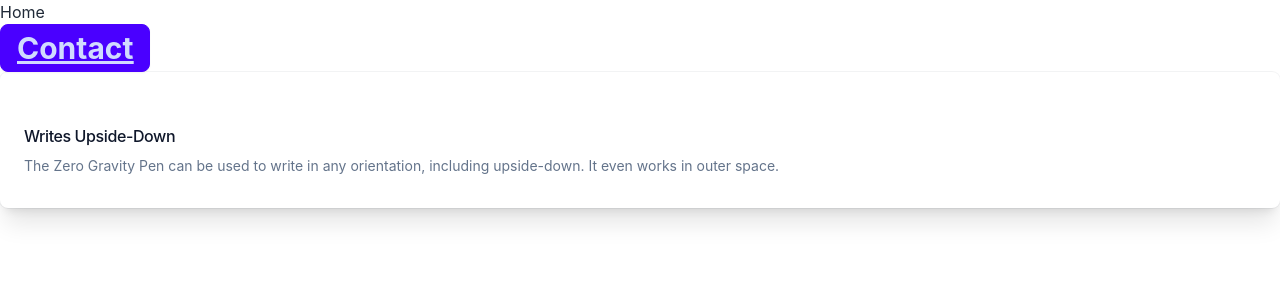
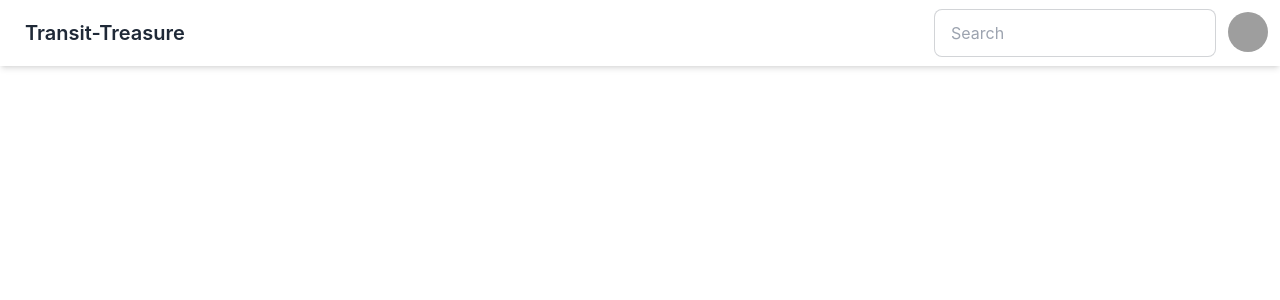
Before and after one commit to GeFF-Git/react-demo-app, a React (Create React App) app: page / in a window 1280 px wide. Shown: the top 300 px of the page. Built offline with nearby package versions, Linux system fonts and the light colour scheme; grey boxes are pictures that could not be loaded.

Commit message:
sass anf folder structure changes

```diff
--- a/package.json
+++ b/package.json
@@ -10,6 +10,7 @@
     "react-dom": "^18.3.1",
     "react-router-dom": "^6.23.1",
     "react-scripts": "5.0.1",
+    "sass": "^1.77.2",
     "web-vitals": "^2.1.4"
   },
   "scripts": {
--- a/src/App.js
+++ b/src/App.js
@@ -1,6 +1,6 @@
 import "./App.css";
-import Layout from "./pages/Layout";
-import { BrowserRouter, Route, Routes,MemoryRouter } from "react-router-dom";
+import Layout from "./pages/Layout/Layout";
+import { BrowserRouter, Route, Routes,MemoryRouter,Outlet } from "react-router-dom";
 import Home from "./pages/Home";
 import Contact from "./pages/Contact";
 
@@ -11,6 +11,7 @@ function App() {
         <Route path="" element={<Home></Home>}></Route>
         {/* <Route path="" element></Route> */}
         <Route path="/contact" element={<Contact></Contact>}></Route>
+        {/* <Route path="/header" element={<Header></Header>}></Route> */}
       </Routes>
       <Layout></Layout>
     </BrowserRouter>
--- a/src/pages/Footer.Js
+++ /dev/null
@@ -1,7 +0,0 @@
-import React from 'react'
-
-export default function Footer() {
-  return (
-    <div>Footer</div>
-  )
-}
--- a/src/pages/Header.js
+++ /dev/null
@@ -1,7 +0,0 @@
-import React from 'react'
-
-export default function Header() {
-  return (
-    <div>Header</div>
-  )
-}
--- /dev/null
+++ b/src/pages/Header/Header.js
@@ -0,0 +1,36 @@
+import React from 'react';
+import { Link } from 'react-router-dom';
+
+export default function Header() {
+  return (
+    <>
+<div className="navbar bg-base-100 shadow-md">
+  <div className="flex-1">
+    <a className="btn btn-ghost text-xl">Transit-Treasure</a>
+  </div>
+  <div className="flex-none gap-2">
+    <div className="form-control">
+      <input type="text" placeholder="Search" className="input input-bordered w-24 md:w-auto" />
+    </div>
+    <div className="dropdown dropdown-end">
+      <div tabIndex={0} role="button" className="btn btn-ghost btn-circle avatar">
+        <div className="w-10 rounded-full">
+          <img alt="Tailwind CSS Navbar component" src="https://img.daisyui.com/images/stock/photo-1534528741775-53994a69daeb.jpg" />
+        </div>
+      </div>
+      <ul tabIndex={0} className="mt-3 z-[1] p-2 shadow menu menu-sm dropdown-content bg-base-100 rounded-box w-52">
+        <li>
+          <a className="justify-between">
+            Profile
+            <span className="badge">New</span>
+          </a>
+        </li>
+        <li><a>Settings</a></li>
+        <li><a>Logout</a></li>
+      </ul>
+    </div>
+  </div>
+</div>
+    </>
+  )
+}
--- a/src/pages/Home.js
+++ b/src/pages/Home.js
@@ -1,23 +1,13 @@
 import React from 'react'
 import { Link } from 'react-router-dom'
+import Header from './Header/Header'
 // import Contact from './Contact'
 
 export default function Home() {
   return (
     <>
-    <div>Home</div>
-    <button className='btn btn-primary text-3xl font-bold underline'> <Link to='/contact'>Contact</Link></button>
-    <div class="bg-white dark:bg-slate-800 rounded-lg px-6 py-8 ring-1 ring-slate-900/5 shadow-xl">
-  {/* <div>
-    <span class="inline-flex items-center justify-center p-2 bg-indigo-500 rounded-md shadow-lg">
-      <svg class="h-6 w-6 text-white" xmlns="http://www.w3.org/2000/svg" fill="none" viewBox="0 0 24 24" stroke="currentColor" aria-hidden="true"><!-- ... --></svg>
-    </span>
-  </div> */}
-  <h3 class="text-slate-900 dark:text-white mt-5 text-base font-medium tracking-tight">Writes Upside-Down</h3>
-  <p class="text-slate-500 dark:text-slate-400 mt-2 text-sm">
-    The Zero Gravity Pen can be used to write in any orientation, including upside-down. It even works in outer space.
-  </p>
-</div>
+    <div className='vh-100'>
+    </div>
     </>
   )
 }
--- a/src/pages/Layout.js
+++ /dev/null
@@ -1,7 +0,0 @@
-import React from 'react'
-import { Outlet } from 'react-router-dom';
-export default function Layout() {
-  return (
-    <Outlet></Outlet>
-  )
-}
--- /dev/null
+++ b/src/pages/Layout/Layout.js
@@ -0,0 +1,20 @@
+import React from 'react'
+import { Outlet } from 'react-router-dom';
+import Header from './../Header/Header';
+import './../Layout/Layout.scss'
+import Home from './../Home';
+
+// import Footer from './'
+export default function Layout() {
+
+  return (
+<>
+<div className='h-full'>
+  <Header></Header>
+  <div className='content'>
+    <Outlet></Outlet>
+  </div>
+</div>
+</>
+)
+}
--- /dev/null
+++ b/src/pages/Layout/Layout.scss
@@ -0,0 +1,4 @@
+.content{
+    height: calc(100vh - 75px);
+    overflow-y: auto;
+}
--- a/tailwind.config.js
+++ b/tailwind.config.js
@@ -5,6 +5,7 @@ module.exports = {
     extend: {},
   },
   plugins: [
-    require('daisyui')
+    require('daisyui'),
+    require('autoprefixer')
   ],
 }
```
Also changed, not shown: 1 other file (tests, documents, lock files or other folders).
